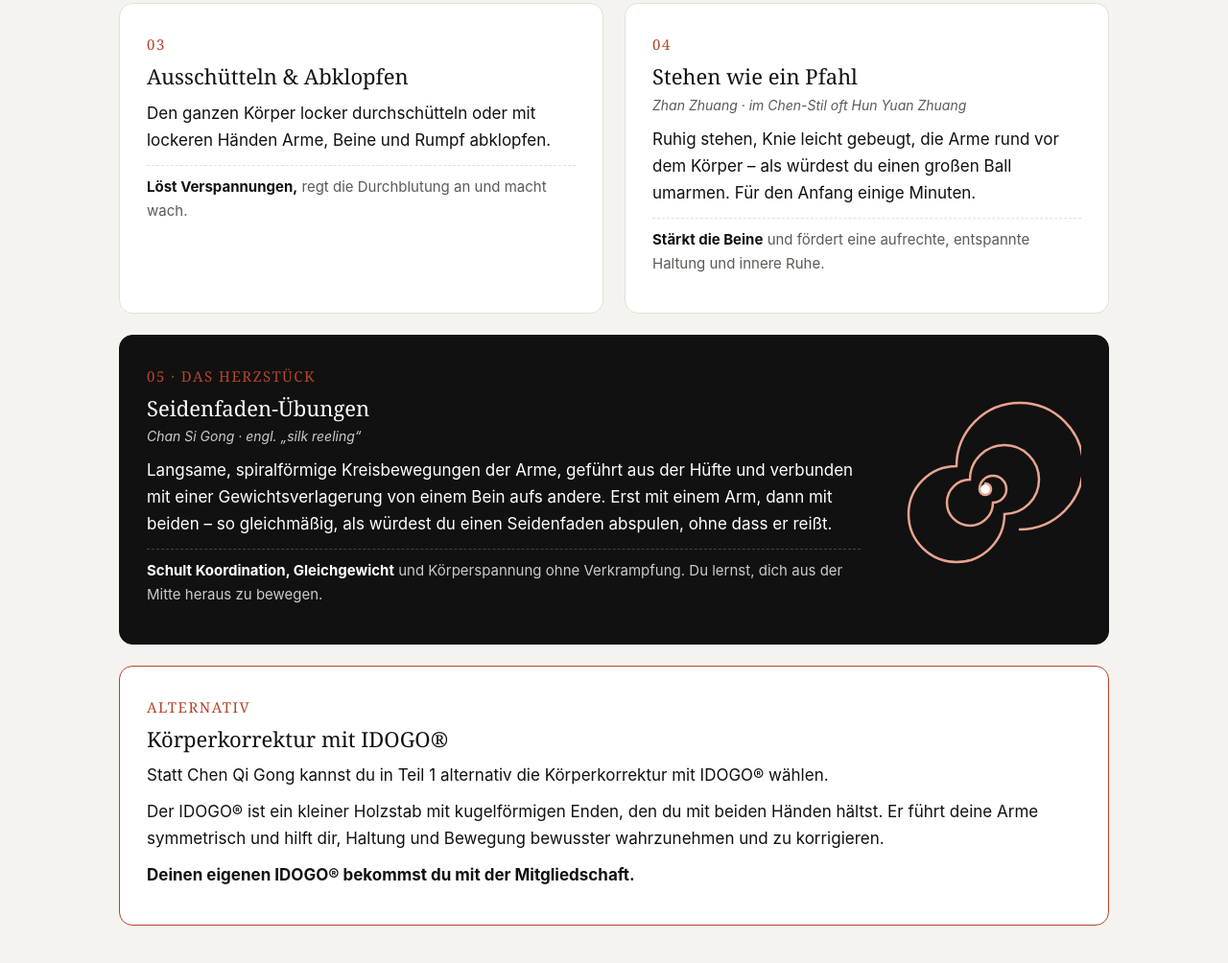
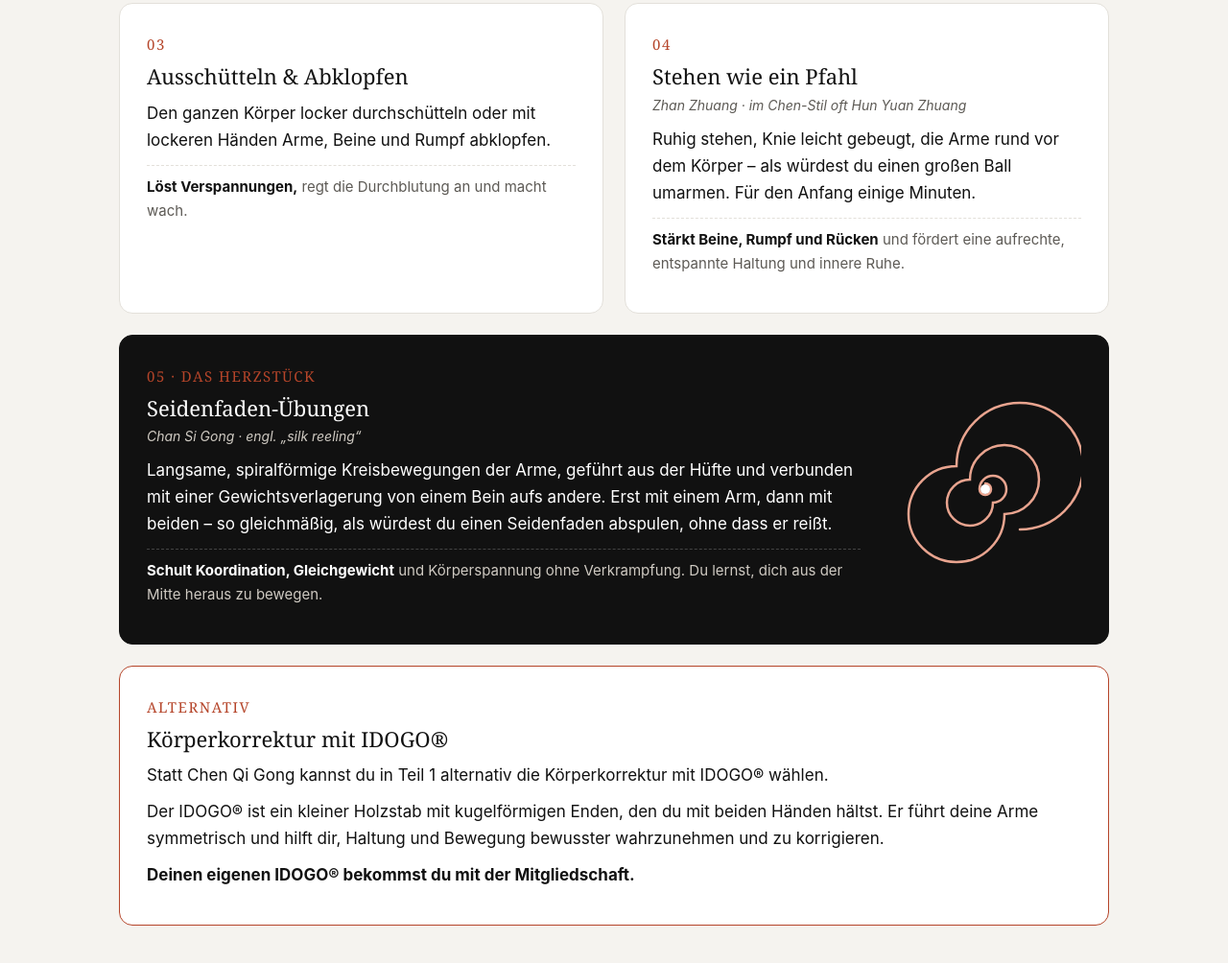
Before and after one commit to patricksbrzesny/qigong-xp-club-web, a plain HTML site: page index.html in a window 1280 px wide. Shown: the part 2466-3470 px from the top of the page at 96% size. Drawn offline with Linux system fonts and the light colour scheme.

Commit message:
Karte 04: stärkt Beine, Rumpf und Rücken

```diff
--- a/index.html
+++ b/index.html
@@ -287,7 +287,7 @@
         <h3>Stehen wie ein Pfahl</h3>
         <p class="zh">Zhan Zhuang · im Chen-Stil oft Hun Yuan Zhuang</p>
         <p>Ruhig stehen, Knie leicht gebeugt, die Arme rund vor dem Körper – als würdest du einen großen Ball umarmen. Für den Anfang einige Minuten.</p>
-        <p class="effect"><strong>Stärkt die Beine</strong> und fördert eine aufrechte, entspannte Haltung und innere Ruhe.</p>
+        <p class="effect"><strong>Stärkt Beine, Rumpf und Rücken</strong> und fördert eine aufrechte, entspannte Haltung und innere Ruhe.</p>
       </article>
       <article class="card feature">
         <div>
```
